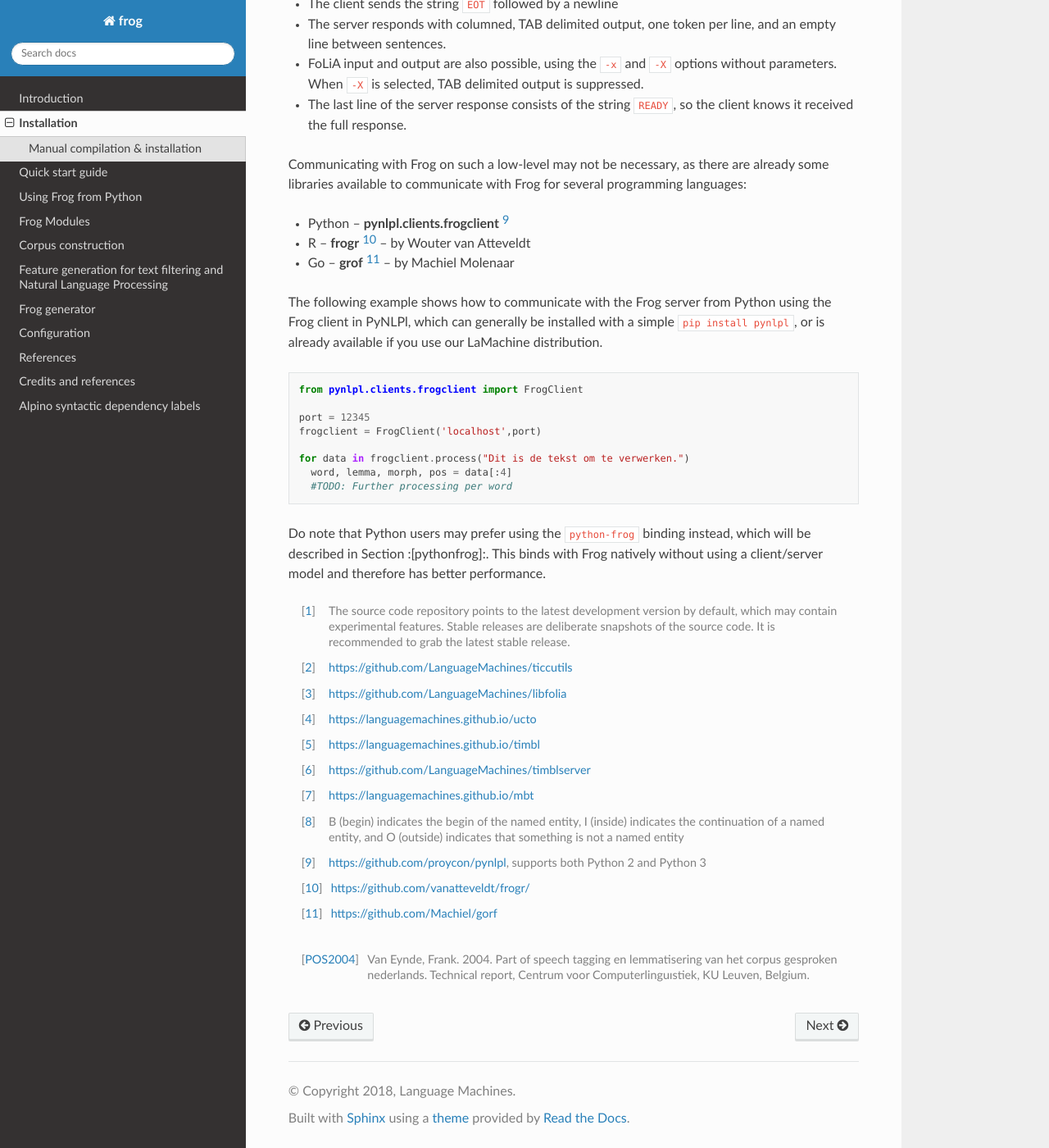
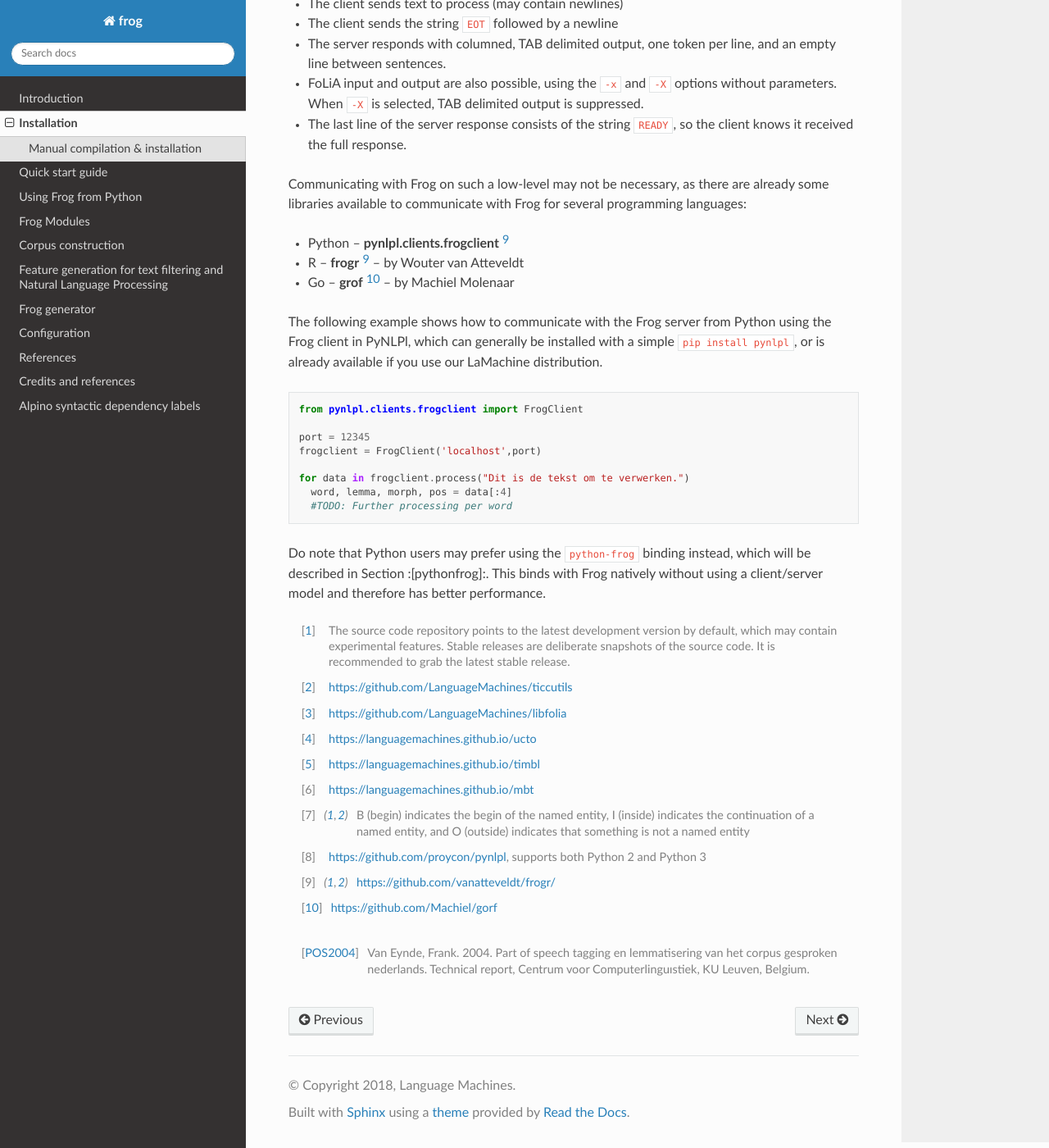
Before and after one commit to LanguageMachines/frog, a Sphinx documentation site: the page built from docs/source/installation.rst, in a window 1280 px wide and 1400 px high, scrolled down 4450 px. Shown: the whole window at 82% size. Built offline with Sphinx 7.4.7 and the Read the Docs theme 2.0.0, drawn with Linux system fonts in a browser that asks for light colours; some of the changed text lies outside the part shown.

Commit message:
Update installation.rst
removed timblserver from the dependencies. Added libtextcat

```diff
--- a/docs/source/installation.rst
+++ b/docs/source/installation.rst
@@ -48,8 +48,6 @@
 
 -  ``timbl``\  [5]_ - The memory-based classifier engine
 
--  ``timblserver``\  [6]_ - For server functionality around Timbl
-
 -  ``mbt``\  [7]_ - The memory-based tagger
 
 You will also need the following 3rd party dependencies:
@@ -260,9 +261,9 @@
 
 -  Python – **pynlpl.clients.frogclient**\  [9]_
 
--  R – **frogr**\  [10]_ – by Wouter van Atteveldt
+-  R – **frogr**\  [9]_ – by Wouter van Atteveldt
 
--  Go – **grof**\  [11]_ – by Machiel Molenaar
+-  Go – **grof**\  [10]_ – by Machiel Molenaar
 
 The following example shows how to communicate with the Frog server from
 Python using the Frog client in PyNLPl, which can generally be installed
@@ -308,24 +309,21 @@
    https://languagemachines.github.io/timbl
 
 .. [6]
-   https://github.com/LanguageMachines/timblserver
+   https://languagemachines.github.io/mbt
 
 .. [7]
-   https://languagemachines.github.io/mbt
-
-.. [8]
    B (begin) indicates the begin of the named entity, I (inside)
    indicates the continuation of a named entity, and O (outside)
    indicates that something is not a named entity
 
-.. [9]
+.. [8]
    https://github.com/proycon/pynlpl, supports both Python 2 and Python
    3
 
-.. [10]
+.. [9]
    https://github.com/vanatteveldt/frogr/
 
-.. [11]
+.. [10]
    https://github.com/Machiel/gorf
 
 
```
Also changed, not shown: other parts of docs/source/installation.rst (+4 -1 lines).
